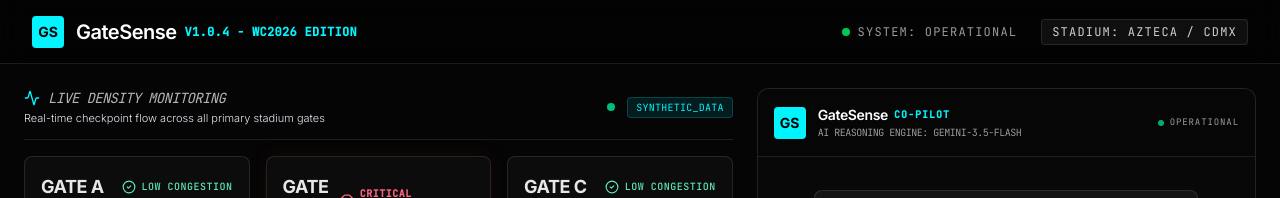
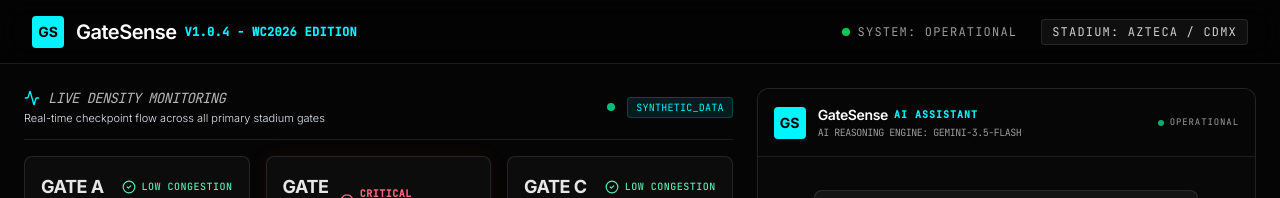
Before and after one commit to Tharsiga-21/Gatesense_1, a React (Vite) app: page / in a window 1280 px wide. Shown: the top 198 px of the page. Built offline with nearby package versions, Linux system fonts and the light colour scheme.

Commit message:
Update ChatPanel.tsx

```diff
--- a/src/components/ChatPanel.tsx
+++ b/src/components/ChatPanel.tsx
@@ -76,7 +76,7 @@
           </div>
           <div>
             <h3 className="text-sm font-semibold tracking-tight text-white flex items-center gap-1.5">
-              GateSense <span className="text-cybercyan text-[10px] font-mono tracking-widest uppercase">CO-PILOT</span>
+              GateSense <span className="text-cybercyan text-[10px] font-mono tracking-widest uppercase">AI Assistant</span>
             </h3>
             <p className="text-[10px] text-white/60 font-mono uppercase tracking-tighter">AI Reasoning Engine: Gemini-3.5-Flash</p>
           </div>
```
